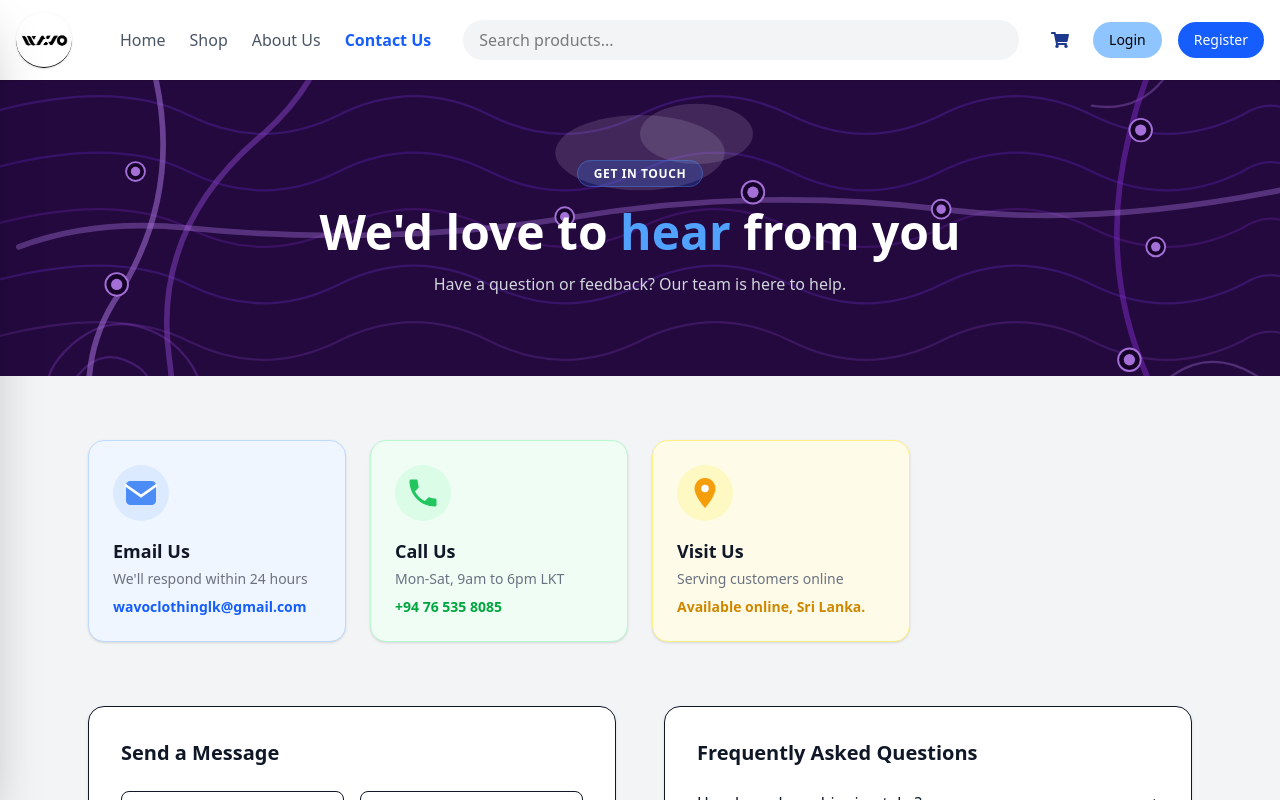
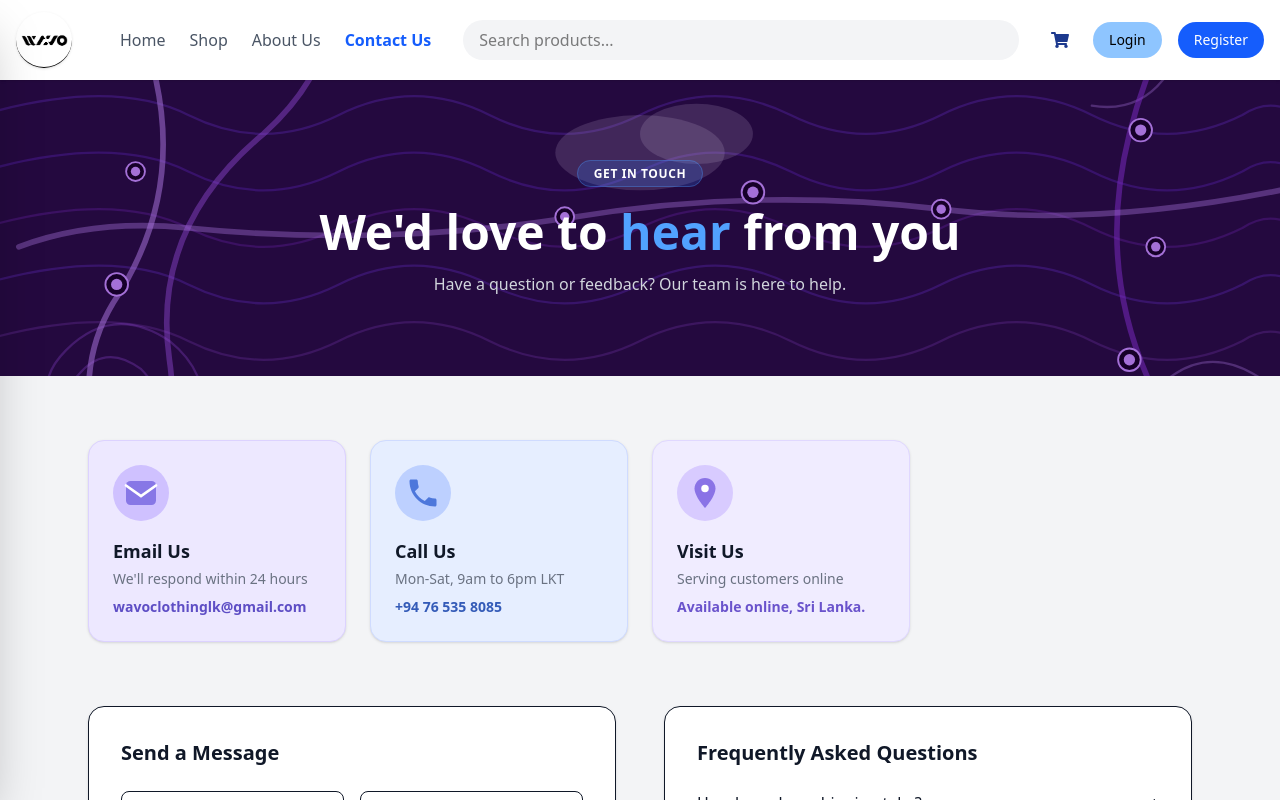
Before and after one commit to ashpavi/WAWO-Clothing, a React (Vite) app: page /contactUs in a window 1280 px wide. Shown: the top 800 px of the page. Built offline with nearby package versions, Linux system fonts and the light colour scheme; no server answers; the database is empty.

Commit message:
refresh About & Contact UI with unified purple theme and spacing refinements

```diff
--- a/src/pages/public/ContactUs.jsx
+++ b/src/pages/public/ContactUs.jsx
@@ -28,33 +28,33 @@ const contactMethods = [
     title: "Email Us",
     desc: "We'll respond within 24 hours",
     value: "wavoclothinglk@gmail.com",
-    bg: "bg-blue-50",
-    border: "border-blue-200",
-    iconBg: "bg-blue-100",
-    color: "#3b82f6",
-    text: "text-blue-600",
+    bg: "bg-[#EDE8FF]",
+    border: "border-[#DCD2FF]",
+    iconBg: "bg-[#CFC1FF]",
+    color: "#7E6FE3",
+    text: "text-[#5E4EC5]",
     Icon: EmailIcon,
   },
   {
     title: "Call Us",
     desc: "Mon-Sat, 9am to 6pm LKT",
     value: "+94 76 535 8085",
-    bg: "bg-green-50",
-    border: "border-green-200",
-    iconBg: "bg-green-100",
-    color: "#22c55e",
-    text: "text-green-600",
+    bg: "bg-[#E6EEFF]",
+    border: "border-[#CFDBFF]",
+    iconBg: "bg-[#BDD0FF]",
+    color: "#4D77DB",
+    text: "text-[#345BB8]",
     Icon: PhoneIcon,
   },
   {
     title: "Visit Us",
     desc: "Serving customers online",
     value: "Available online, Sri Lanka.",
-    bg: "bg-yellow-50",
-    border: "border-yellow-200",
-    iconBg: "bg-yellow-100",
-    color: "#f59e0b",
-    text: "text-yellow-600",
+    bg: "bg-[#F0ECFF]",
+    border: "border-[#E0D8FF]",
+    iconBg: "bg-[#D8CBFF]",
+    color: "#8A73E6",
+    text: "text-[#6A53CC]",
     Icon: LocationIcon,
   },
 ];
@@ -255,7 +255,7 @@ export default function ContactUs() {
                 <button
                   type="submit"
                   disabled={submitting}
-                  className="w-full bg-blue-600 text-white py-3 rounded-lg hover:bg-blue-700 transition"
+                  className="w-full bg-[#7E6FE3] text-white py-3 rounded-lg hover:bg-[#6A53CC] transition"
                 >
                   {submitting ? "Sending..." : "Send Message →"}
                 </button>
```
